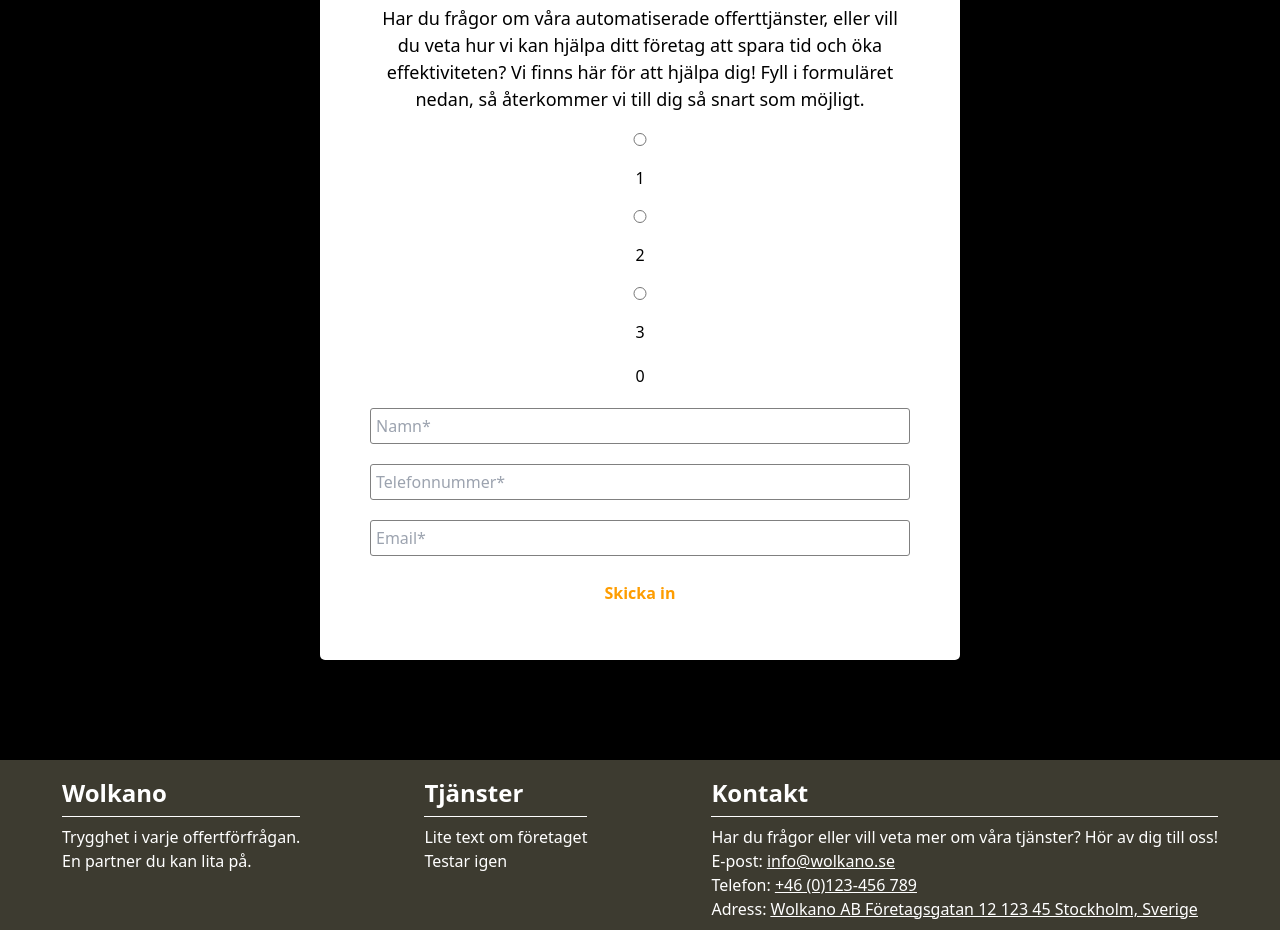
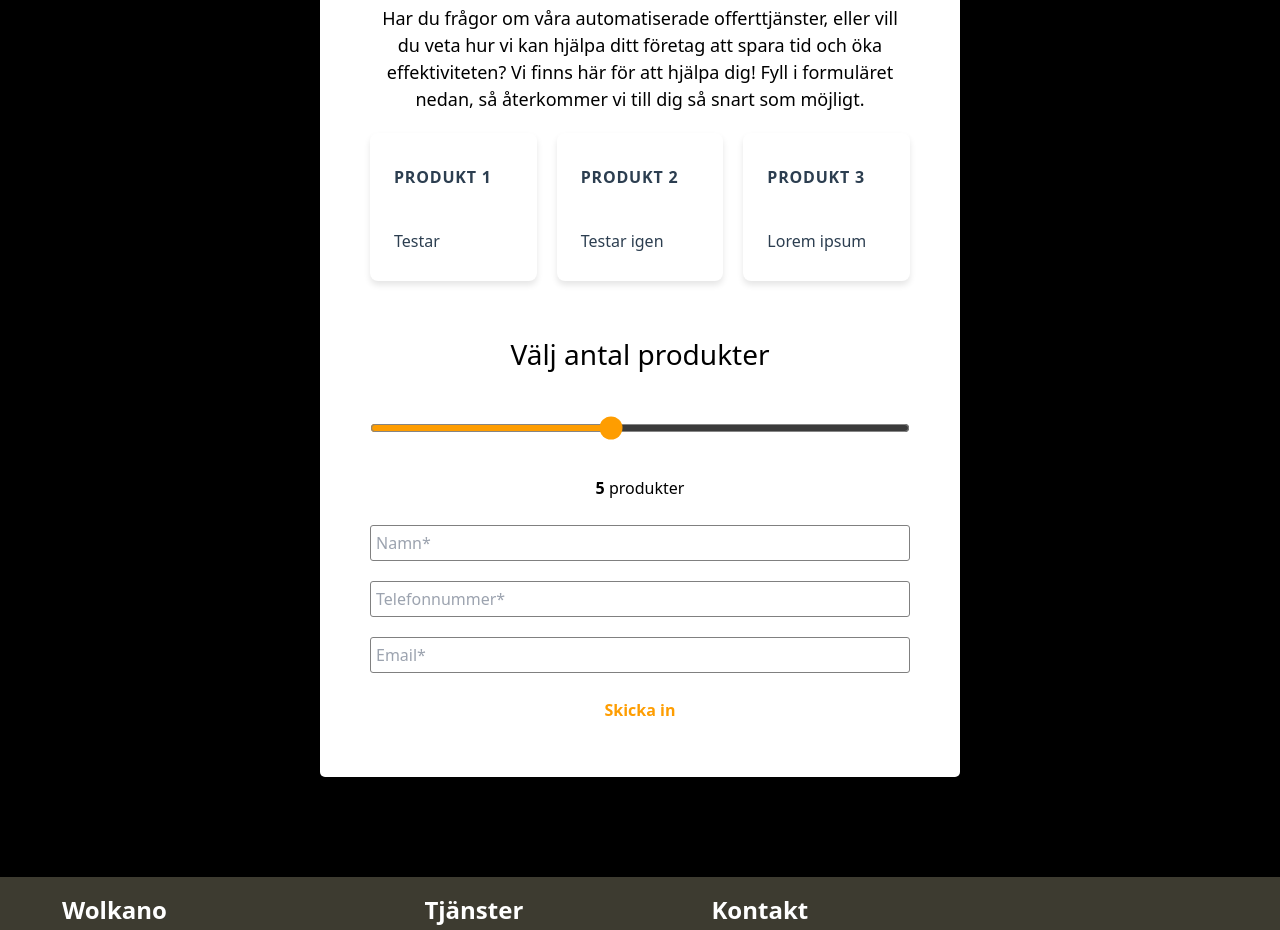
Before and after one commit to Wolkano/wolkano, a Vue app in the folder wolkano/: page /#/OfferMe in a window 1280 px wide. Shown: the part 2120-3050 px from the top of the page. Built offline with nearby package versions, Linux system fonts and the light colour scheme.

Commit message:
Fixed offert form

```diff
--- /dev/null
+++ b/wolkano/src/components/FormRadioButton.vue
@@ -0,0 +1,130 @@
+<template>
+  <div
+    class="plan-card"
+    :class="{
+      'plan-card--active': activePlan === title,
+    }"
+    tabindex="0"
+    @click="updateActivePlan"
+    @keydown.space="updateActivePlan"
+  >
+    <div class="plan-card-header">
+      <h1 class="plan-card-title">
+        {{ title }}
+      </h1>
+      <div v-if="activePlan === title">
+        <svg
+          class="checkmark-icon"
+          width="200px"
+          height="200px"
+          viewBox="0 0 200 200"
+          xmlns="http://www.w3.org/2000/svg"
+        >
+          <g
+            id="Page-1"
+            stroke="none"
+            stroke-width="1"
+            fill="none"
+            fill-rule="evenodd"
+          >
+            <g id="checkmark-outline" fill-rule="nonzero">
+              <path
+                d="M31.1442786,171.840796 C5.2779518,146.858262 -5.09578082,109.862896 4.01023318,75.0738981 C13.1162472,40.2848999 40.2848999,13.1162472 75.0738981,4.01023318 C109.862896,-5.09578082 146.858262,5.2779518 171.840796,31.1442786 C209.549474,70.1869539 209.010186,132.247241 170.628714,170.628714 C132.247241,209.010186 70.1869539,209.549474 31.1442786,171.840796 Z"
+                id="Shape"
+                fill="#fe9d01"
+              ></path>
+              <polygon
+                id="Path"
+                fill="white"
+                points="66.6666667 89.4527363 89.5522388 112.437811 132.338308 69.6517413 146.268657 83.7810945 89.5522388 140.298507 52.7363184 103.482587 66.6666667 89.3532338"
+              ></polygon>
+            </g>
+          </g>
+        </svg>
+      </div>
+    </div>
+
+    <div class="plan-card-body">
+      <span class="plan-gigs">{{ description }}</span>
+    </div>
+  </div>
+</template>
+
+<script setup>
+import { defineProps, defineEmits } from "vue";
+
+const props = defineProps({
+  title: String,
+  description: String,
+  planDollars: Number,
+  activePlan: String,
+});
+
+const emit = defineEmits(["update:activePlan"]);
+
+const updateActivePlan = () => {
+  emit("update:activePlan", props.title); // Emits the event to update the activePlan
+};
+</script>
+
+<style lang="scss">
+@import "../assets/scss/variables.scss";
+.plan-card {
+  width: 12rem;
+  background-color: white;
+  border-radius: 0.5rem;
+  box-shadow: 0 4px 6px rgba(0, 0, 0, 0.1);
+  padding: 1.5rem;
+  cursor: pointer;
+  margin-bottom: 2rem;
+  transition: background-color 0.3s, box-shadow 0.3s;
+  text-align: left;
+
+  &--active {
+    background-color: #fbe4c0;
+    box-shadow: 0 0 0 2px $orange;
+  }
+
+  &:hover,
+  &:focus {
+    background-color: #fbe4c0;
+    box-shadow: 0 0 0 2px $orange;
+  }
+
+  &:focus {
+    outline: none;
+  }
+}
+
+.plan-card-header {
+  display: flex;
+  justify-content: space-between;
+  align-items: center;
+  margin-bottom: 0.75rem;
+}
+
+.plan-card-title {
+  text-transform: uppercase;
+  font-size: 1rem;
+  letter-spacing: 0.05em;
+  color: #2c3e50;
+  margin: 0.5rem 0;
+  font-weight: 600;
+  color: #2c3e50;
+}
+
+.checkmark-icon {
+  width: 1.5rem;
+  height: 1.5rem;
+}
+
+.plan-card-body {
+  margin-bottom: 0.25rem;
+  color: #2c3e50;
+}
+
+.plan-gigs {
+  font-size: 1rem;
+  text-align: left;
+}
+</style>
--- a/wolkano/src/components/OffertForm.vue
+++ b/wolkano/src/components/OffertForm.vue
@@ -14,29 +14,41 @@
           effektiviteten? Vi finns här för att hjälpa dig! Fyll i formuläret
           nedan, så återkommer vi till dig så snart som möjligt.
         </p>
-        <div class="radioButtons">
+        <div class="newRadioButtons">
+          <FormRadioButton
+            v-model:activePlan="offerInformation.activePlan"
+            :title="'Produkt 1'"
+            description="Testar"
+            :planDollars="5"
+          />
+          <FormRadioButton
+            v-model:activePlan="offerInformation.activePlan"
+            :title="'Produkt 2'"
+            description="Testar igen"
+            :planDollars="5"
+          />
+          <FormRadioButton
+            v-model:activePlan="offerInformation.activePlan"
+            :title="'Produkt 3'"
+            description="Lorem ipsum"
+            :planDollars="5"
+          />
+        </div>
+        <div class="slidecontainer">
+          <h3>Välj antal produkter</h3>
           <input
-            type="radio"
-            v-model="userInformation.radioChoice"
-            name="1"
-            value="1"
+            type="range"
+            min="1"
+            max="10"
+            step="1"
+            v-model="offerInformation.sliderValue"
+            class="slider"
+            id="myRange"
           />
-          <label for="1">1</label>
-          <input
-            type="radio"
-            v-model="userInformation.radioChoice"
-            name="2"
-            value="2"
-          />
-          <label for="2">2</label>
-          <input
-            type="radio"
-            v-model="userInformation.radioChoice"
-            name="3"
-            value="3"
-          />
-          <label for="3">3</label>
-          {{ userInformation.radioChoice }}
+          <p>
+            <b>{{ offerInformation.sliderValue }}</b>
+            {{ offerInformation.sliderValue === 1 ? "produkt" : "produkter" }}
+          </p>
         </div>
         <div>
           <input
@@ -44,11 +56,11 @@
             id="name"
             name="name"
             placeholder="Namn*"
-            v-model="userInformation.name"
+            v-model="offerInformation.name"
           />
           <p
             class="missingField"
-            v-if="!userInformation.name && hasMissingFields"
+            v-if="!offerInformation.name && hasMissingFields"
           >
             ❌ Fyll i namn
           </p>
@@ -59,11 +71,11 @@
             id="phone"
             name="phone"
             placeholder="Telefonnummer*"
-            v-model="userInformation.phone"
+            v-model="offerInformation.phone"
           />
           <p
             class="missingField"
-            v-if="!userInformation.phone && hasMissingFields"
+            v-if="!offerInformation.phone && hasMissingFields"
           >
             ❌ Fyll i telefonnummer
           </p>
@@ -72,11 +84,11 @@
             id="email"
             name="email"
             placeholder="Email*"
-            v-model="userInformation.email"
+            v-model="offerInformation.email"
           />
           <p
             class="missingField"
-            v-if="!userInformation.email && hasMissingFields"
+            v-if="!offerInformation.email && hasMissingFields"
           >
             ❌ Fyll i email
           </p>
@@ -121,29 +133,31 @@
 <script setup>
 import { reactive, computed, ref } from "vue";
 import { useStore } from "vuex";
+import FormRadioButton from "./FormRadioButton.vue";
 const store = useStore();
 const success = computed(() => store.state.submittedSuccessfully);
 const hasSubmitted = computed(() => store.state.hasSubmitted);
-const userInformation = reactive({
+const offerInformation = reactive({
   firstName: "",
   email: "",
   phone: "",
-  radioChoice: 0,
+  activePlan: "",
+  sliderValue: 5,
 });
 const hasMissingFields = ref(false);
 
 const submit = async () => {
   if (
-    !userInformation.name ||
-    !userInformation.email ||
-    !userInformation.phone
+    !offerInformation.name ||
+    !offerInformation.email ||
+    !offerInformation.phone
   ) {
     hasMissingFields.value = true;
     console.log("test");
     return;
   }
   isSubmitting.value = true;
-  await store.dispatch("submitToNotion", userInformation);
+  await store.dispatch("submitToNotion", offerInformation);
   window.scrollTo({ top: 0, behavior: "smooth" });
 };
 const reset = () => {
@@ -182,6 +196,34 @@ const isSubmitting = ref(false);
     background-color: white;
     padding: 50px 50px;
     border-radius: 5px;
+
+    .newRadioButtons {
+      color: black;
+      display: flex;
+      flex-direction: row;
+      gap: 20px;
+      justify-content: center;
+      align-items: center;
+    }
+    .slidecontainer {
+      display: flex;
+      justify-content: center;
+      flex-direction: column;
+      align-items: center;
+
+      input {
+        accent-color: $orange;
+        padding: 10px 0px;
+
+        &::-webkit-slider-thumb {
+          padding: 12px;
+          cursor: pointer;
+        }
+      }
+      p {
+        align-self: center !important;
+      }
+    }
     .missingField {
       color: red;
       font-style: italic;
@@ -335,7 +377,11 @@ const isSubmitting = ref(false);
     }
   }
 }
+
 @media (max-width: 768px) {
+  .newRadioButtons {
+    flex-direction: column;
+  }
   .mainDiv {
     h1 {
       font-size: $font-size-mobile-h1;
```
Also changed, not shown: wolkano/jsconfig.json (+2 -9 lines).
